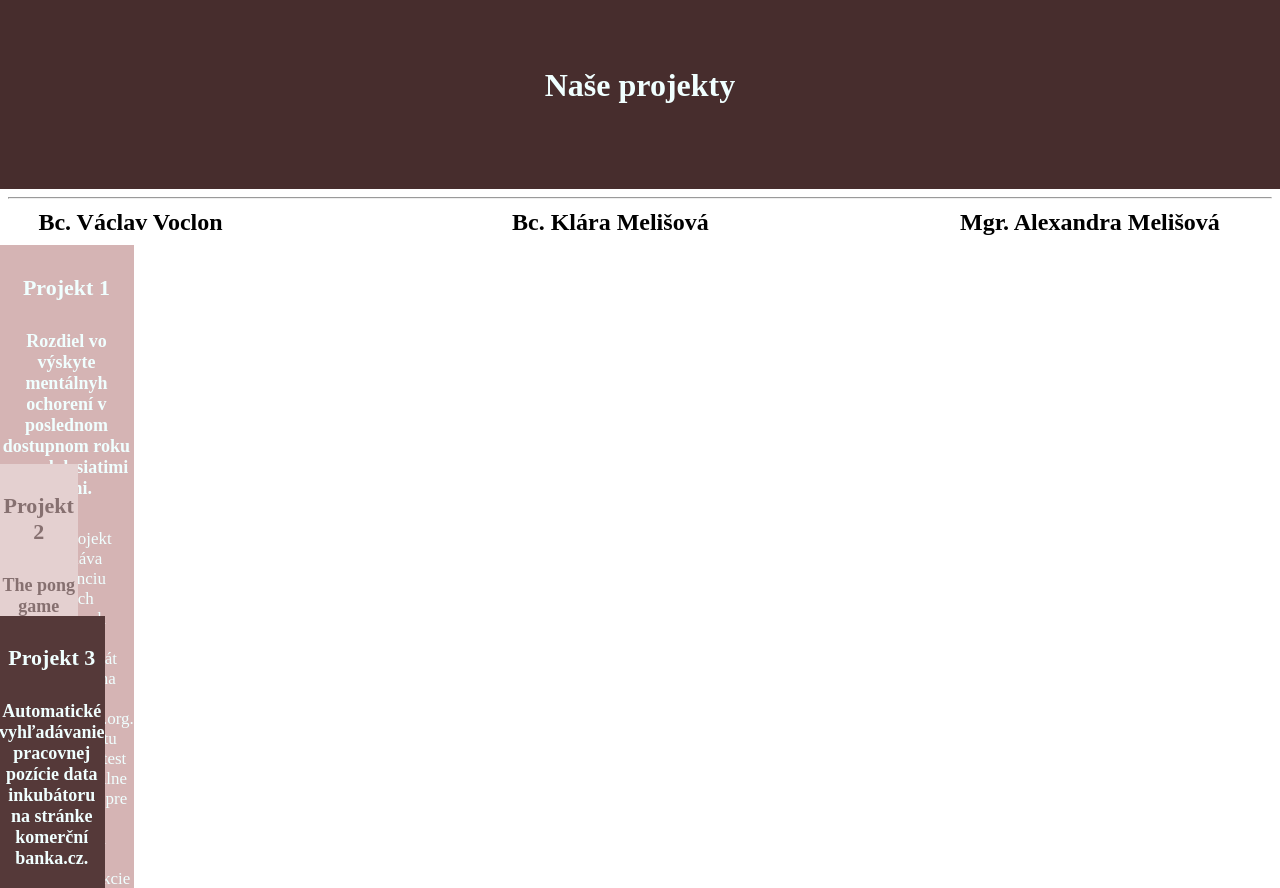
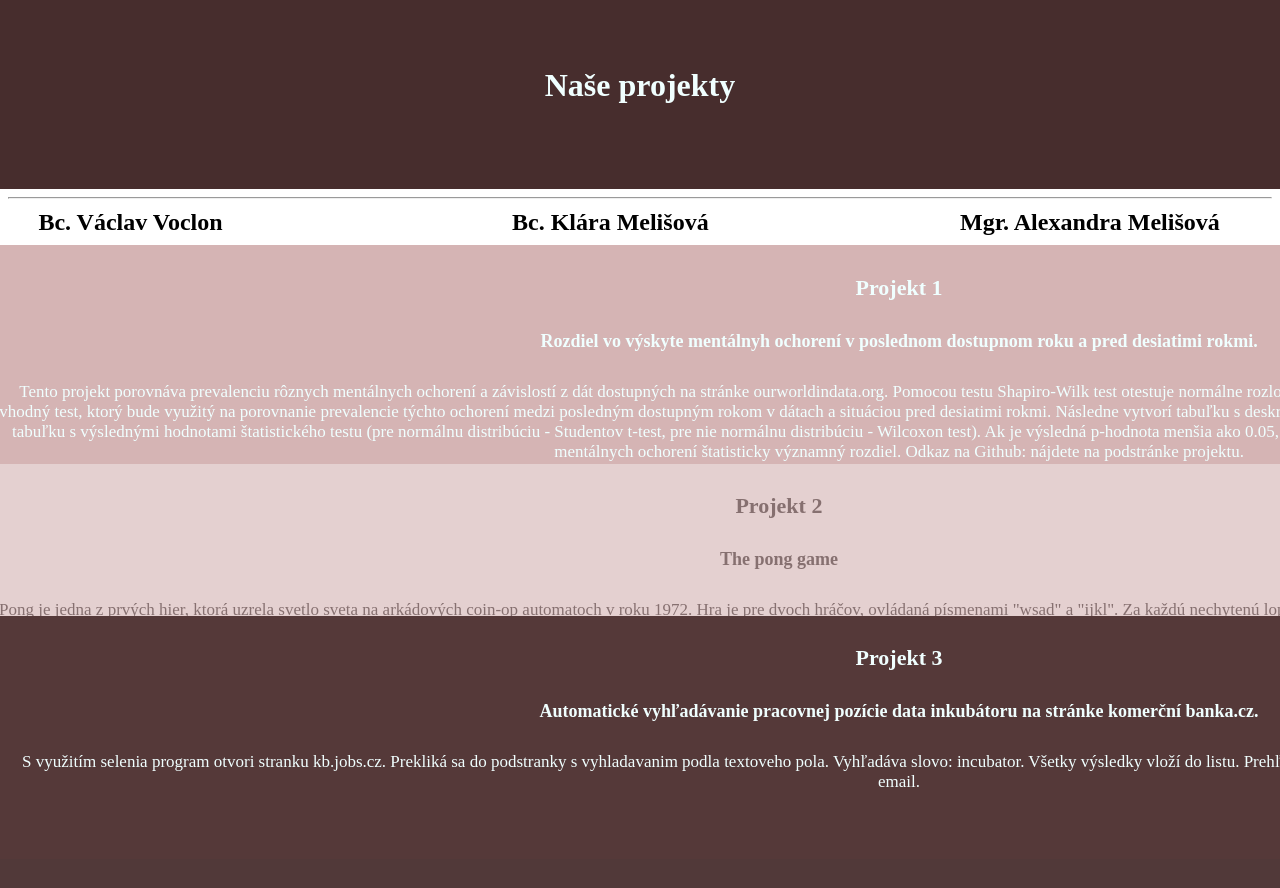
Before and after one commit to vvoclon/web-code---projects, a Flask app: page / in a window 1280 px wide. Shown: the top 888 px of that part. After the commit the page ends 859 px from the top of that part, so only its background shows below. Run offline with Flask 2, Linux system fonts and the light colour scheme; the page is wider than the window, and the part outside it is not shown.

Commit message:
Update styles1.css

```diff
--- a/static/styles/styles1.css
+++ b/static/styles/styles1.css
@@ -53,6 +53,7 @@ h1{text-align: center;
     .Projekt_1{
         position: absolute;
         margin-top: 3%;
+        padding-right: 1800px;
         margin-left: -0.7%;
         margin-right: -0.7%;
     }
@@ -67,6 +68,7 @@ h1{text-align: center;
     .Projekt_2{
         position: absolute;
         top: 58%;
+        padding-right: 1800px;
         margin-left: -0.7%;
         margin-right: -0.7%;
     }
@@ -76,6 +78,7 @@ h1{text-align: center;
     .Projekt_3{
         position: absolute;
         top: 77%;
+        padding-right: 1800px;
         margin-left: -0.7%;
         margin-right: -0.7%;
 
```
